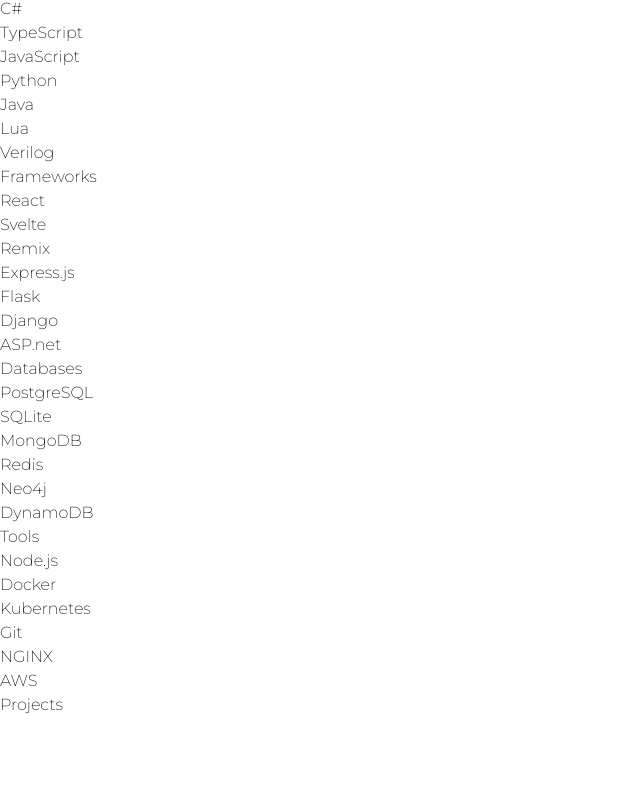
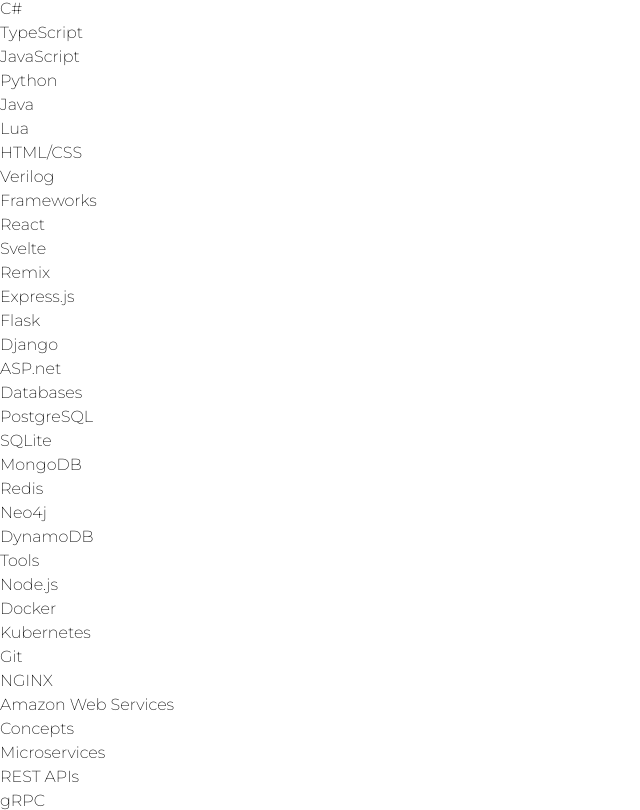
Before and after one commit to JeffC25/JeffC25.github.io, a React (Vite) app: page / in a window 1280 px wide. Shown: the part 1115-1925 px from the top of the page, without its empty margins (0-640 px from the left). Built offline with nearby package versions, Linux system fonts and the light colour scheme.

Commit message:
update about page

```diff
--- a/src/components/SkillCategory.tsx
+++ b/src/components/SkillCategory.tsx
@@ -6,11 +6,11 @@ interface Props {
 const SkillCategory = ({ category, skills }: Props) => {
     return (
         <>
-            <h1 className="text-xl text-lime-500">
+            <h1 className="text-xl text-lime-500 mt-2">
                 {category}
             </h1>
             <ul className="flex flex-wrap">
-                {skills.map((skill) => (<li className="bg-neutral-200/50 shadow-md rounded-md p-2 mr-2 mb-2">{skill}</li>))}
+                {skills.map((skill) => (<li className="bg-neutral-200/50 shadow-md rounded-md p-2 mb-2 mr-2">{skill}</li>))}
             </ul>
         </>
     )
--- a/src/components/SkillsWidget.tsx
+++ b/src/components/SkillsWidget.tsx
@@ -7,11 +7,12 @@ interface Props {
 
 const SkillsWidget = ({ tab }: Props) => {
     return (
-        <section className={`w-full pt-10 flex flex-col space-y-4 justify-between  ${(tab == 1 ? "block" : "hidden")}`}>
-            {SkillCategory({ category: "Languages", skills: ["Go", "C", "C++", "C#", "TypeScript", "JavaScript", "Python", "Java", "Lua", "Verilog"] })}
+        <section className={`w-full pt-10 flex flex-col  ${(tab == 1 ? "block" : "hidden")}`}>
+            {SkillCategory({ category: "Languages", skills: ["Go", "C", "C++", "C#", "TypeScript", "JavaScript", "Python", "Java", "Lua", "HTML/CSS", "Verilog"] })}
             {SkillCategory({ category: "Frameworks", skills: ["React", "Svelte", "Remix", "Express.js", "Flask", "Django", "ASP.net"] })}
             {SkillCategory({ category: "Databases", skills: ["PostgreSQL", "SQLite", "MongoDB", "Redis", "Neo4j", "DynamoDB"] })}
-            {SkillCategory({ category: "Tools", skills: ["Node.js", "Docker", "Kubernetes", "Git", "NGINX", "AWS"] })}
+            {SkillCategory({ category: "Tools", skills: ["Node.js", "Docker", "Kubernetes", "Git", "NGINX", "Amazon Web Services"] })}
+            {SkillCategory({ category: "Concepts", skills: ["Microservices", "REST APIs", "gRPC", "Object-Oriented Design", "Agile", "Unit Testing"]})}
         </section>
     )
 }
```
